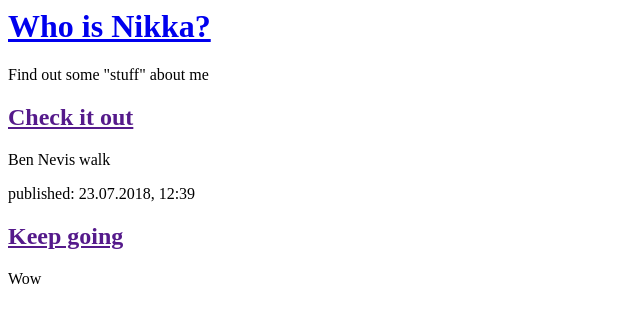
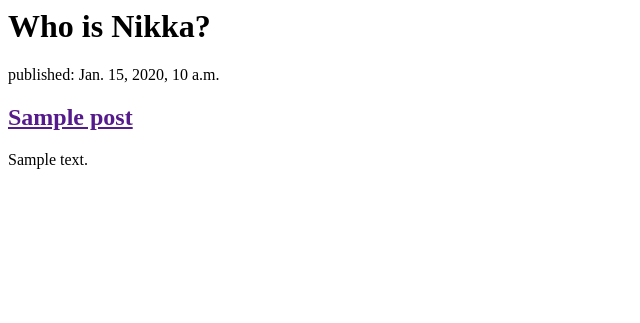
Before and after one commit to NikkaZ/myblog, a Django app: page / in a window 1280 px wide. Shown: the top 323 px of the page, without its empty margins (0-640 px from the left). Run offline with Django 3.2, Linux system fonts and the light colour scheme; tables that the repository leaves empty hold one stand-in row (values such as "Sample post").

Commit message:
adding post

```diff
--- a/blog/templates/blog/post_list.html
+++ b/blog/templates/blog/post_list.html
@@ -3,18 +3,15 @@
         <title>Nikka's blog</title>
     </head>
     <body>
-	    <div>
-            <h1><a href="/">Who is Nikka?</a></h1>
-        </div>
-        <div>
-			<p>Find out some "stuff" about me</p>
-            <h2><a href="">Check it out</a></h2>
-            <p>Ben Nevis walk</p>
-        </div>
-        <div>
-            <p>published: 23.07.2018, 12:39</p>
-            <h2><a href="">Keep going</a></h2>
-            <p>Wow</p>
-        </div>
+		<h1>Who is Nikka?</h1>
+		{% for post in posts %}
+			<div>
+				<p>published: {{ post.published_date }}</p>
+				<h2><a href="">{{ post.title }}</a></h2>
+				<p>{{ post.text|linebreaksbr }}</p>
+				<br />
+				<br />
+			</div>
+		{% endfor %}
     </body>
 </html>
--- a/blog/views.py
+++ b/blog/views.py
@@ -1,5 +1,8 @@
 from django.shortcuts import render
+from .models import Post
+from django.utils import timezone
 
 # Create your views here.
 def post_list(request):
-    return render(request, 'blog/post_list.html', {})
+    posts = Post.objects.all() #filter(published_date__lte=timezone.now()).order_by('published_date')
+    return render(request, 'blog/post_list.html', {'posts':posts})
```
